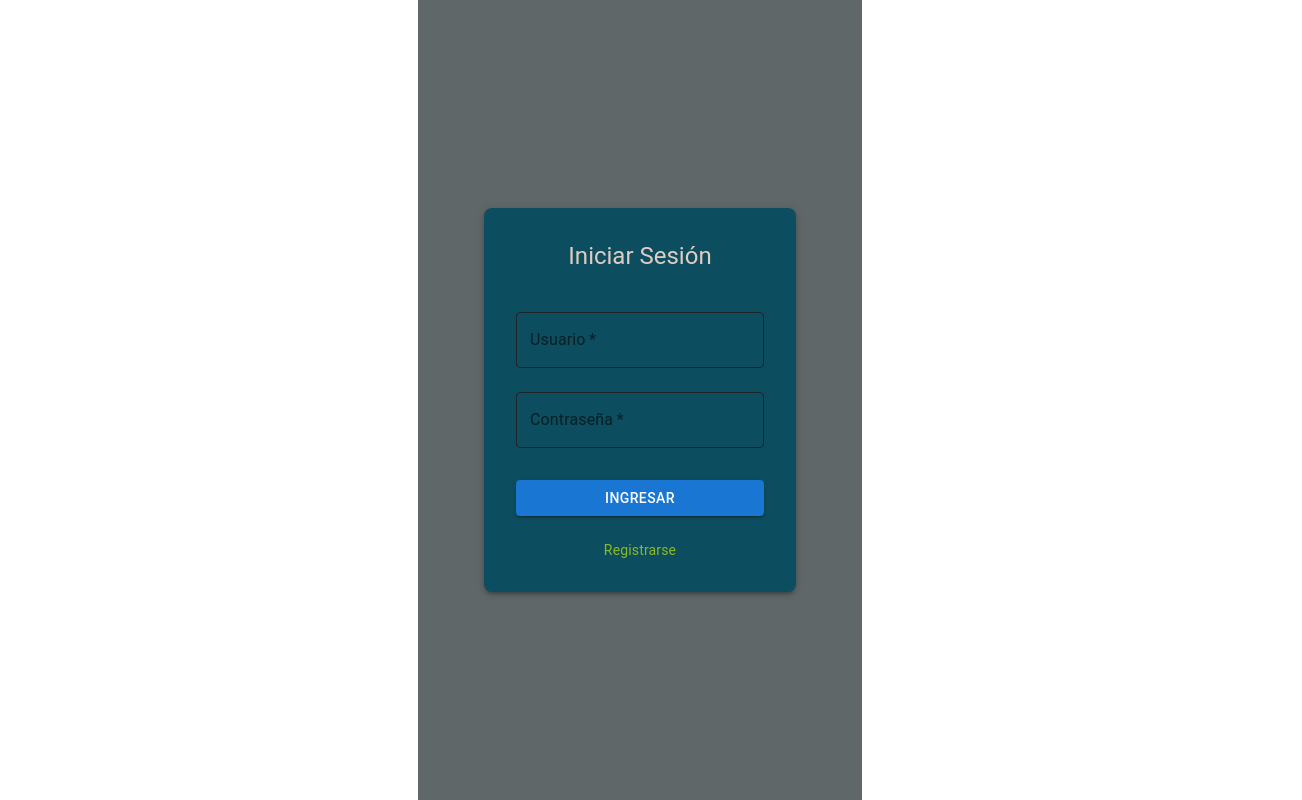
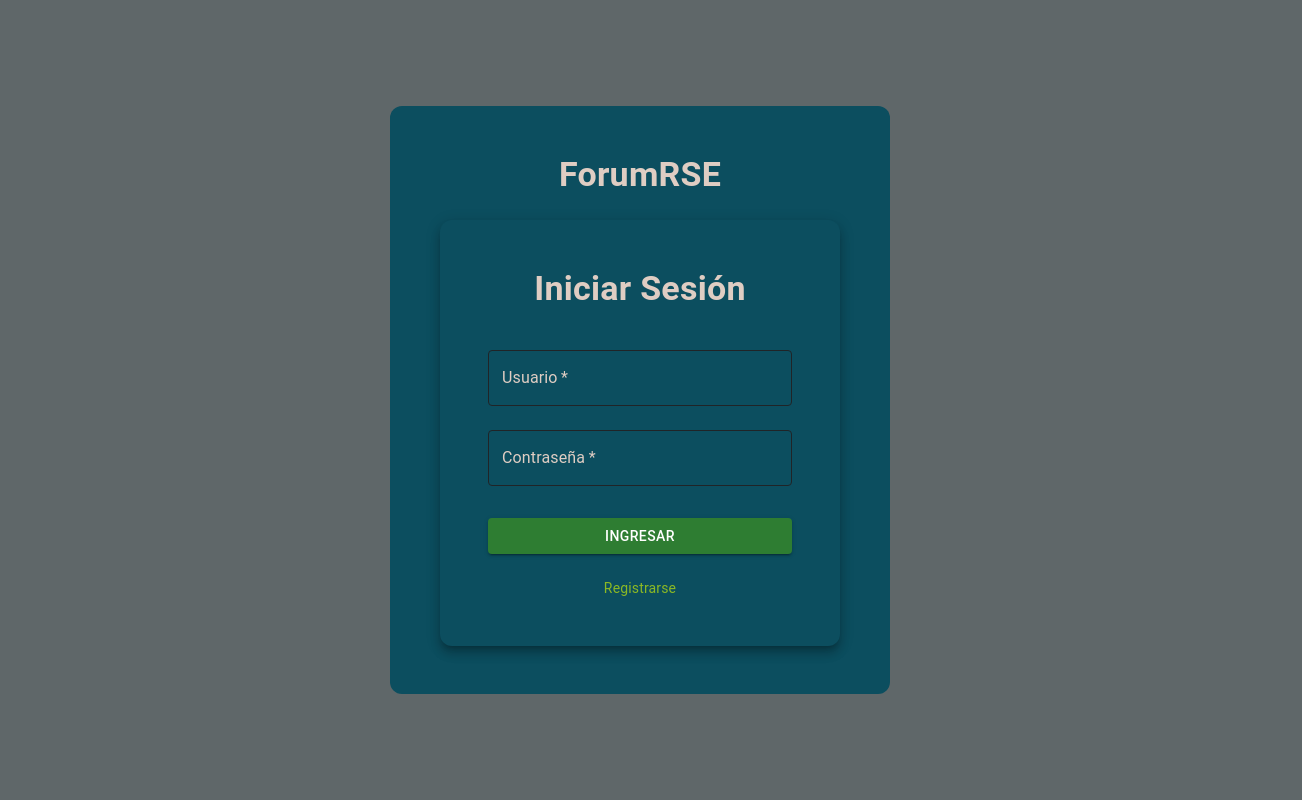
Before and after one commit to Zartharions/ForumRedSocial, a React (Vite) app: page / in a window 1280 px wide. Shown: the whole page, 1302 px wide, since content can reach past the window. Built offline with nearby package versions, Linux system fonts and the light colour scheme.

Commit message:
prueba logins

```diff
--- a/src/controlador/App.jsx
+++ b/src/controlador/App.jsx
@@ -4,6 +4,7 @@ import { Auth } from '../vista/Autenticacion';
 import { Dashboard } from '../vista/Dashboard';
 import { Register } from '../vista/Registro';
 import { CssBaseline, Container } from '@mui/material';
+
 
 const App = () => {
   const [userData, setUserData] = useState(null);
@@ -15,7 +16,7 @@ const App = () => {
   return (
     <Router>
       <CssBaseline />
-      <Container maxWidth="lg">
+      <Container maxWidth="lg" sx={{ display: 'flex', flexDirection: 'column', alignItems: 'center', justifyContent: 'center', minHeight: '100vh', backgroundColor: '#f5f5f5' }}>
         <Routes>
           <Route path="/" element={<Auth onLoginSuccess={handleLoginSuccess} />} />
           <Route path="/dashboard" element={<Dashboard userData={userData} />} />
--- a/src/vista/Autenticacion.jsx
+++ b/src/vista/Autenticacion.jsx
@@ -4,15 +4,12 @@ import { useNavigate } from 'react-router-dom';
 import { Container, Box, TextField, Button, Typography, Paper } from '@mui/material';
 
 export const Auth = ({ onLoginSuccess }) => {
-    // Variables de estado
     const [usuario, setUsuario] = useState('');
     const [password, setPassword] = useState('');
     const [error, setError] = useState('');
 
-    // Hook de navegación
     const navigate = useNavigate();
 
-    // Maneja el submit del formulario para autenticar al usuario
     const submit = async (e) => {
         e.preventDefault();
         const body = {
@@ -21,13 +18,11 @@ export const Auth = ({ onLoginSuccess }) => {
         };
 
         try {
-            // Autenticar al usuario
             const response = await axios.post('http://127.0.0.1:9002/segu/login', body);
             if (response.data.result) {
-                onLoginSuccess(response.data.data); // Pasar datos del usuario a App
+                onLoginSuccess(response.data.data);
                 navigate('/dashboard');
             } else {
-                // Mostrar error de autenticación
                 setError('Error en la autenticación, intente de nuevo.');
             }
         } catch (error) {
@@ -37,10 +32,52 @@ export const Auth = ({ onLoginSuccess }) => {
     };
 
     return (
-        <Container component="main" maxWidth="xs" sx={{ display: 'flex', alignItems: 'center', justifyContent: 'center', height: '100vh', backgroundColor: '#5f6769' }}>
-            <Paper elevation={3} sx={{ padding: 4, backgroundColor: '#0c4e5f', borderRadius: 2 }}>
-                <Box component="form" onSubmit={submit} sx={{ display: 'flex', flexDirection: 'column' }}>
-                    <Typography variant="h5" align="center" sx={{ color: '#dfcdc3', marginBottom: 3 }}>
+        <Container component="main" maxWidth="xl" sx={{
+            display: 'flex',
+            alignItems: 'center',
+            justifyContent: 'center',
+            height: '100vh',
+            width: '115%',
+            backgroundColor: '#5f6769',
+            padding: 0,
+            margin: 0
+        }}>
+            <Box sx={{
+                display: 'flex',
+                flexDirection: 'column',
+                justifyContent: 'center',
+                alignItems: 'center',
+                width: '100%',
+                maxWidth: '500px',
+                padding: 6,
+                backgroundColor: '#0c4e5f',
+                borderRadius: 3
+            }}>
+                <Typography variant="h4" align="center" sx={{
+                    color: '#dfcdc3',
+                    marginBottom: 3,
+                    fontWeight: 'bold'
+                }}>
+                    ForumRSE
+                </Typography>
+
+                <Paper elevation={8} sx={{
+                    padding: 6,
+                    backgroundColor: '#0c4e5f',
+                    borderRadius: 3,
+                    width: '100%',
+                    maxWidth: '400px',
+                    boxSizing: 'border-box'
+                }}>
+                    <Box component="form" onSubmit={submit} sx={{
+                        display: 'flex',
+                        flexDirection: 'column'
+                    }}>
+                        <Typography variant="h4" align="center" sx={{
+                            color: '#dfcdc3',
+                            marginBottom: 3,
+                            fontWeight: 'bold'
+                        }}>
                             Iniciar Sesión
                         </Typography>
                         <TextField
@@ -51,7 +88,15 @@ export const Auth = ({ onLoginSuccess }) => {
                             required
                             fullWidth
                             margin="normal"
-                        sx={{ input: { color: '#202427' }, '& .MuiOutlinedInput-root': { '& fieldset': { borderColor: '#202427' } } }}
+                            sx={{
+                                input: { color: '#202427' },
+                                '& .MuiOutlinedInput-root': {
+                                    '& fieldset': { borderColor: '#202427' },
+                                    '&:hover fieldset': { borderColor: '#8cb924' }
+                                },
+                                '& .MuiInputLabel-root': { color: '#dfcdc3' },
+                                '& .MuiFormLabel-root.Mui-focused': { color: '#8cb924' }
+                            }}
                         />
                         <TextField
                             label="Contraseña"
@@ -62,10 +107,18 @@ export const Auth = ({ onLoginSuccess }) => {
                             required
                             fullWidth
                             margin="normal"
-                        sx={{ input: { color: '#202427' }, '& .MuiOutlinedInput-root': { '& fieldset': { borderColor: '#202427' } } }}
+                            sx={{
+                                input: { color: '#202427' },
+                                '& .MuiOutlinedInput-root': {
+                                    '& fieldset': { borderColor: '#202427' },
+                                    '&:hover fieldset': { borderColor: '#8cb924' }
+                                },
+                                '& .MuiInputLabel-root': { color: '#dfcdc3' },
+                                '& .MuiFormLabel-root.Mui-focused': { color: '#8cb924' }
+                            }}
                         />
                         {error && <Typography color="error" align="center" sx={{ marginTop: 2 }}>{error}</Typography>}
-                    <Button type="submit" variant="contained" color="primary" fullWidth sx={{ marginTop: 3 }}>
+                        <Button type="submit" variant="contained" color="success" fullWidth sx={{ marginTop: 3 }}>
                             Ingresar
                         </Button>
                     </Box>
@@ -75,6 +128,7 @@ export const Auth = ({ onLoginSuccess }) => {
                         </Typography>
                     </Box>
                 </Paper>
+            </Box>
         </Container>
     );
 };
--- a/src/vista/Registro.jsx
+++ b/src/vista/Registro.jsx
@@ -1,6 +1,7 @@
 import React, { useState } from 'react';
 import axios from 'axios';
 import { useNavigate } from 'react-router-dom';
+import { Container, Box, TextField, Button, Typography, Paper, Grid } from '@mui/material';
 
 export const Register = () => {
     const [firstName, setFirstName] = useState('');
@@ -9,6 +10,7 @@ export const Register = () => {
     const [university, setUniversity] = useState('');
     const [email, setEmail] = useState('');
     const [phone, setPhone] = useState('');
+    const [password, setPassword] = useState('');
     const [error, setError] = useState('');
 
     const navigate = useNavigate();
@@ -21,13 +23,14 @@ export const Register = () => {
             username,
             university,
             email,
-            phone
+            phone,
+            password
         };
 
         try {
             const response = await axios.post('http://127.0.0.1:9002/segu/register', body);
             if (response.data.result) {
-                navigate('/login'); // Redirigir al login después del registro
+                navigate('/login'); // Redirect to login after registration
             } else {
                 setError('Error en el registro, intente de nuevo.');
             }
@@ -38,80 +41,185 @@ export const Register = () => {
     };
 
     return (
-        <div id="contenedor">
-            <div id="contenedorcentrado">
-                <div id="register">
-                    <form id="registerform" onSubmit={submit}>
-                        <label htmlFor="firstName">Nombres</label>
-                        <input
-                            id="firstName"
-                            type="text"
-                            name="firstName"
-                            placeholder="Nombres"
+        <Container component="main" maxWidth="xl" sx={{
+            display: 'flex',
+            alignItems: 'center',
+            justifyContent: 'center',
+            height: '100vh',
+            width: '115%',
+            backgroundColor: '#5f6769',
+            padding: 0,
+            margin: 0
+        }}>
+            <Box sx={{
+                display: 'flex',
+                flexDirection: 'column',
+                justifyContent: 'center',
+                alignItems: 'center',
+                width: '100%',
+                maxWidth: '650px',
+                padding: 2,
+                backgroundColor: '#0c4e5f',
+                borderRadius: 4
+            }}>
+                <Typography variant="h4" align="center" sx={{
+                    color: '#dfcdc3',
+                    marginBottom: 1,
+                    fontWeight: 'bold'
+                }}>
+                    ForumRSE
+                </Typography>
+                <Paper elevation={8} sx={{
+                    padding: 6,
+                    backgroundColor: '#0c4e5f',
+                    borderRadius: 16,
+                    width: '100%',
+                    maxWidth: '600px',
+                    boxSizing: 'border-box'
+                }}>
+                    <Box component="form" onSubmit={submit} sx={{
+                        display: 'flex',
+                        flexDirection: 'column'
+                    }}>
+                        <Grid container spacing={0.5}>
+                            <Grid item xs={12} sm={6}>
+                                <TextField
+                                    label="Nombres"
+                                    variant="outlined"
+                                    value={firstName}
                                     onChange={(e) => setFirstName(e.target.value)}
                                     required
+                                    fullWidth
+                                    margin="normal"
+                                    sx={{input: { color: '#202427' },
+                                    '& .MuiOutlinedInput-root': {
+                                        '& fieldset': { borderColor: '#202427' },
+                                        '&:hover fieldset': { borderColor: '#8cb924' }
+                                    },
+                                    '& .MuiInputLabel-root': { color: '#dfcdc3' },
+                                    '& .MuiFormLabel-root.Mui-focused': { color: '#8cb924' } }}
                                 />
-                        <label htmlFor="lastName">Apellidos</label>
-                        <input
-                            id="lastName"
-                            type="text"
-                            name="lastName"
-                            placeholder="Apellidos"
+                            </Grid>
+                            <Grid item xs={12} sm={6}>
+                                <TextField
+                                    label="Apellidos"
+                                    variant="outlined"
+                                    value={lastName}
                                     onChange={(e) => setLastName(e.target.value)}
                                     required
+                                    fullWidth
+                                    margin="normal"
+                                    sx={{input: { color: '#202427' },
+                                    '& .MuiOutlinedInput-root': {
+                                        '& fieldset': { borderColor: '#202427' },
+                                        '&:hover fieldset': { borderColor: '#8cb924' }
+                                    },
+                                    '& .MuiInputLabel-root': { color: '#dfcdc3' },
+                                    '& .MuiFormLabel-root.Mui-focused': { color: '#8cb924' } }}
                                 />
-                        <label htmlFor="username">Nombre de Usuario</label>
-                        <input
-                            id="username"
-                            type="text"
-                            name="username"
-                            placeholder="Nombre de Usuario"
+                            </Grid>
+                            <Grid item xs={12} sm={6}>
+                                <TextField
+                                    label="Usuario"
+                                    variant="outlined"
+                                    value={username}
                                     onChange={(e) => setUsername(e.target.value)}
                                     required
+                                    fullWidth
+                                    margin="normal"
+                                    sx={{input: { color: '#202427' },
+                                    '& .MuiOutlinedInput-root': {
+                                        '& fieldset': { borderColor: '#202427' },
+                                        '&:hover fieldset': { borderColor: '#8cb924' }
+                                    },
+                                    '& .MuiInputLabel-root': { color: '#dfcdc3' },
+                                    '& .MuiFormLabel-root.Mui-focused': { color: '#8cb924' } }}
                                 />
-                        <label htmlFor="university">Universidad</label>
-                        <input
-                            id="university"
-                            type="text"
-                            name="university"
-                            placeholder="Universidad"
+                            </Grid>
+                            <Grid item xs={12} sm={6}>
+                                <TextField
+                                    label="Universidad"
+                                    variant="outlined"
+                                    value={university}
                                     onChange={(e) => setUniversity(e.target.value)}
                                     required
+                                    fullWidth
+                                    margin="normal"
+                                    sx={{input: { color: '#202427' },
+                                    '& .MuiOutlinedInput-root': {
+                                        '& fieldset': { borderColor: '#202427' },
+                                        '&:hover fieldset': { borderColor: '#8cb924' }
+                                    },
+                                    '& .MuiInputLabel-root': { color: '#dfcdc3' },
+                                    '& .MuiFormLabel-root.Mui-focused': { color: '#8cb924' } }}
                                 />
-                        <label htmlFor="email">Correo Electrónico</label>
-                        <input
-                            id="email"
-                            type="email"
-                            name="email"
-                            placeholder="Correo Electrónico"
+                            </Grid>
+                            <Grid item xs={12} sm={6}>
+                                <TextField
+                                    label="Correo electrónico"
+                                    variant="outlined"
+                                    value={email}
                                     onChange={(e) => setEmail(e.target.value)}
                                     required
+                                    fullWidth
+                                    margin="normal"
+                                    sx={{input: { color: '#202427' },
+                                    '& .MuiOutlinedInput-root': {
+                                        '& fieldset': { borderColor: '#202427' },
+                                        '&:hover fieldset': { borderColor: '#8cb924' }
+                                    },
+                                    '& .MuiInputLabel-root': { color: '#dfcdc3' },
+                                    '& .MuiFormLabel-root.Mui-focused': { color: '#8cb924' } }}
                                 />
-                        <label htmlFor="phone">Celular</label>
-                        <input
-                            id="phone"
-                            type="tel"
-                            name="phone"
-                            placeholder="Celular"
-                            pattern="[0-9]{3}-[0-9]{3}-[0-9]{4}"
+                            </Grid>
+                            <Grid item xs={12} sm={6}>
+                                <TextField
+                                    label="Teléfono"
+                                    variant="outlined"
+                                    value={phone}
                                     onChange={(e) => setPhone(e.target.value)}
                                     required
+                                    fullWidth
+                                    margin="normal"
+                                    sx={{input: { color: '#202427' },
+                                    '& .MuiOutlinedInput-root': {
+                                        '& fieldset': { borderColor: '#202427' },
+                                        '&:hover fieldset': { borderColor: '#8cb924' }
+                                    },
+                                    '& .MuiInputLabel-root': { color: '#dfcdc3' },
+                                    '& .MuiFormLabel-root.Mui-focused': { color: '#8cb924' } }}
                                 />
-                        {error && <p style={{ color: 'red' }}>{error}</p>}
-                        <button type="submit" title="Registrarse" name="Registrarse">
+                            </Grid>
+                            <Grid item xs={12} sm={6}>
+                                <TextField
+                                    label="Contraseña"
+                                    type="password"
+                                    variant="outlined"
+                                    value={password}
+                                    onChange={(e) => setPassword(e.target.value)}
+                                    required
+                                    fullWidth
+                                    margin="normal"
+                                    sx={{input: { color: '#202427' },
+                                    '& .MuiOutlinedInput-root': {
+                                        '& fieldset': { borderColor: '#202427' },
+                                        '&:hover fieldset': { borderColor: '#8cb924' }
+                                    },
+                                    '& .MuiInputLabel-root': { color: '#dfcdc3' },
+                                    '& .MuiFormLabel-root.Mui-focused': { color: '#8cb924' } }}
+                                />
+                            </Grid>
+                        </Grid>
+                        {error && <Typography color="error" align="center" sx={{ marginTop: 2 }}>{error}</Typography>}
+                        <Button type="submit" variant="contained" color="success" fullWidth sx={{ marginTop: 3 }}>
                             Registrarse
-                        </button>
-                    </form>
-                </div>
-                <div id="derecho">
-                    <div className="titulo">
-                        Bienvenido al proyecto del segundo Parcial
-                    </div>
-                    <div className="pie">
-                        <a href="/login">Iniciar sesión.</a>
-                    </div>
-                </div>
-            </div>
-        </div>
+                        </Button>
+                        <Button variant="contained" color="primary" fullWidth sx={{ marginTop: 3 }} onClick={() => navigate('/')}>
+                        Iniciar Sesión
+                        </Button>
+                    </Box>
+                </Paper>
+            </Box>
+        </Container>
     );
 };
```
Lines whose indentation alone changed are shown as unchanged.
